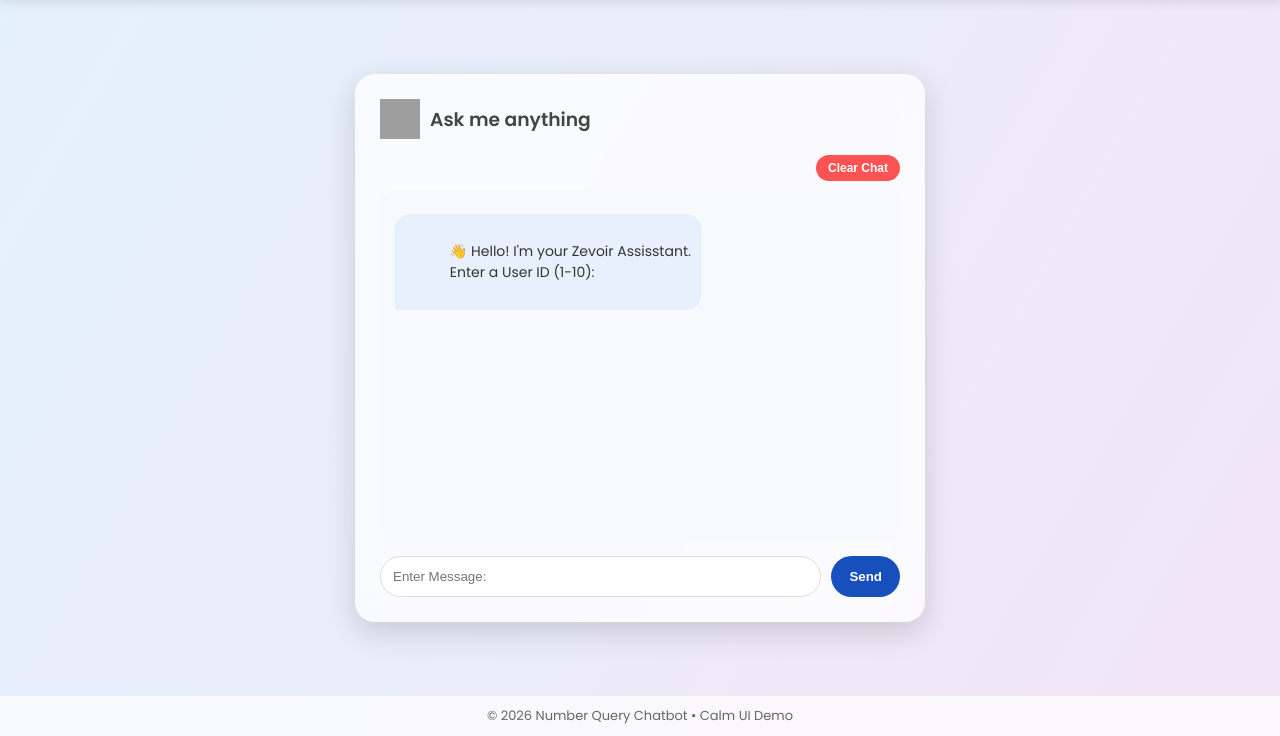
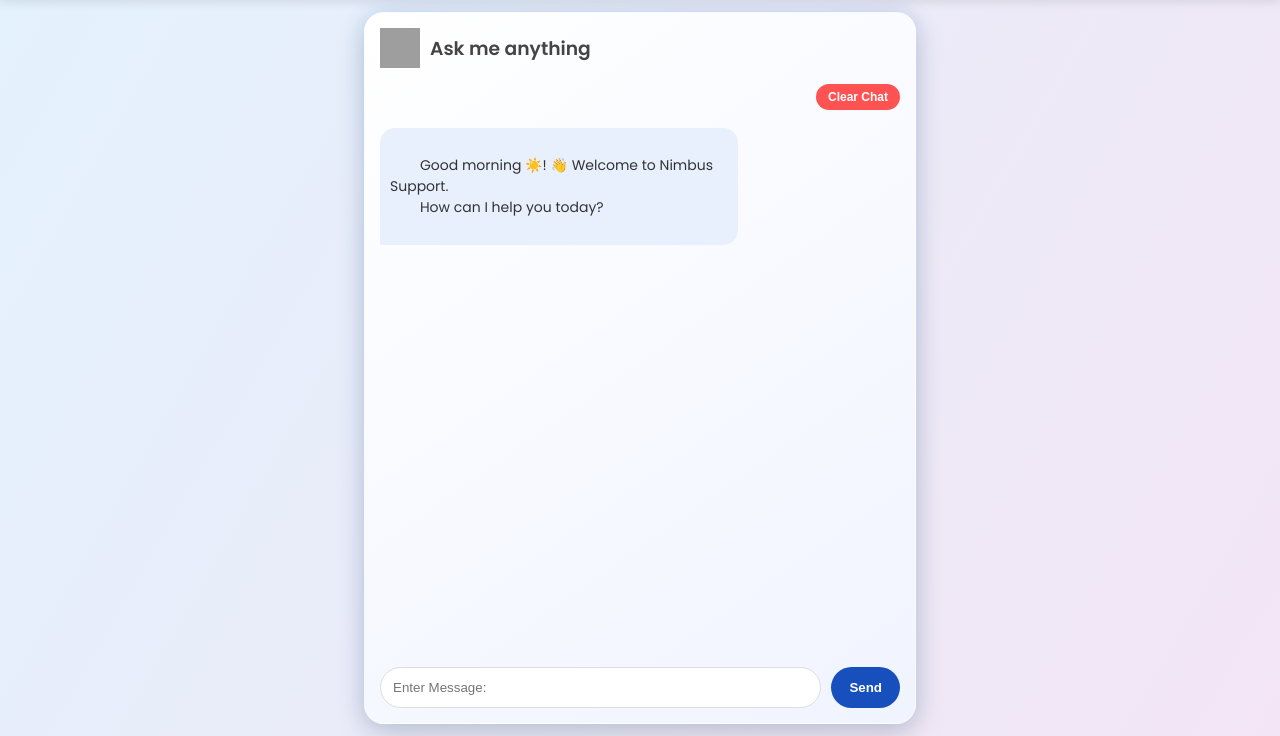
Before and after one commit to kattashreeram-web/chatbot, a Flask app: page / in a window 1280 px wide. Shown: the part 64-800 px from the top of the page. Run offline with Flask 3, Linux system fonts and the light colour scheme; grey boxes are pictures that could not be loaded.

Commit message:
Update index.html

```diff
--- a/templates/index.html
+++ b/templates/index.html
@@ -3,7 +3,7 @@
 <head>
     <title>Zevoir Query Chatbot</title>
     <link href="https://fonts.googleapis.com/css2?family=Poppins:wght@300;400;600&display=swap" rel="stylesheet">
-
+    <meta name="viewport" content="width=device-width, initial-scale=1.0">
     <style>
         body {
             font-family: 'Poppins', sans-serif;
@@ -42,15 +42,25 @@
             display: flex;
             justify-content: center;
             align-items: center;
+            padding: 10px;
         }
+        #chat {
+            width: 90%;
+            max-width: 520px;
+            height: 85vh;
+            display: flex;
+            flex-direction: column;
 
-        #chat {
-            width: 520px;
-            background: rgba(255,255,255,0.75);
-            backdrop-filter: blur(12px);
-            padding: 25px;
+            /* ✨ NEW STYLING */
+            background: linear-gradient(145deg, #ffffff, #f0f4ff);
             border-radius: 20px;
-            box-shadow: 0 10px 30px rgba(0,0,0,0.15);
+            padding: 15px;
+
+            box-shadow:
+                0 10px 30px rgba(0, 0, 0, 0.15),
+                0 0 20px rgba(30, 136, 229, 0.15);
+
+            border: 1px solid rgba(255, 255, 255, 0.4);
         }
 
         h3 {
@@ -60,12 +70,8 @@
         }
 
         #history {
-            height: 320px;
+            flex: 1;
             overflow-y: auto;
-            padding: 15px;
-            border-radius: 15px;
-            background: #f7f9fc;
-            margin-bottom: 15px;
         }
 
         .user {
@@ -258,6 +264,17 @@
                 transform: scale(1);
             }
         }
+        @media (max-width: 600px) {
+        #chat {
+            width: 100%;
+            height: calc(100vh - 80px);
+            border-radius: 0;
+        }
+
+        body {
+            margin: 0;
+        }
+}
 
 
 
@@ -291,9 +308,6 @@
     </div>
 </div>
 
-<footer>
-    © 2026 Number Query Chatbot • Calm UI Demo
-</footer>
 
 <script>
     const historyBox = document.getElementById("history");
@@ -321,12 +335,24 @@ window.onload = function () {
     history.innerHTML = savedHistory;
 } else {
 
-        // Startup message
+    // Get current time
+    const hour = new Date().getHours();
+    let greeting = "";
+
+    if (hour < 12) {
+        greeting = "Good morning ☀️";
+    } else if (hour < 17) {
+        greeting = "Good afternoon 🌤️";
+    } else {
+        greeting = "Good evening 🌙";
+    }
+
+    // Entry message
     const welcome = `
     <div class="bot">
         <span>
-            👋 Hello! I'm your Zevoir Assisstant.
-            Enter a User ID (1-10):
+        ${greeting}! 👋 Welcome to Nimbus Support.
+        How can I help you today?
         </span>
     </div>
     `;
@@ -432,8 +458,30 @@ document.getElementById("message").addEventListener("keypress", function(event)
 
 function clearChat() {
     const history = document.getElementById("history");
-    history.innerHTML = "";
-    localStorage.removeItem("chatHistory");
+
+    // Get time-based greeting
+    const hour = new Date().getHours();
+    let greeting = "";
+
+    if (hour < 12) {
+        greeting = "Good morning ☀️";
+    } else if (hour < 17) {
+        greeting = "Good afternoon 🌤️";
+    } else {
+        greeting = "Good evening 🌙";
+    }
+
+    const welcome = `
+    <div class="bot">
+        <span>
+        ${greeting}! 👋 Welcome to Nimbus Support.
+        How can I help you today?
+        </span>
+    </div>
+    `;
+
+    history.innerHTML = welcome;
+    localStorage.setItem("chatHistory", welcome);
 }
 </script>
 
```
Lines whose indentation alone changed are shown as unchanged.
